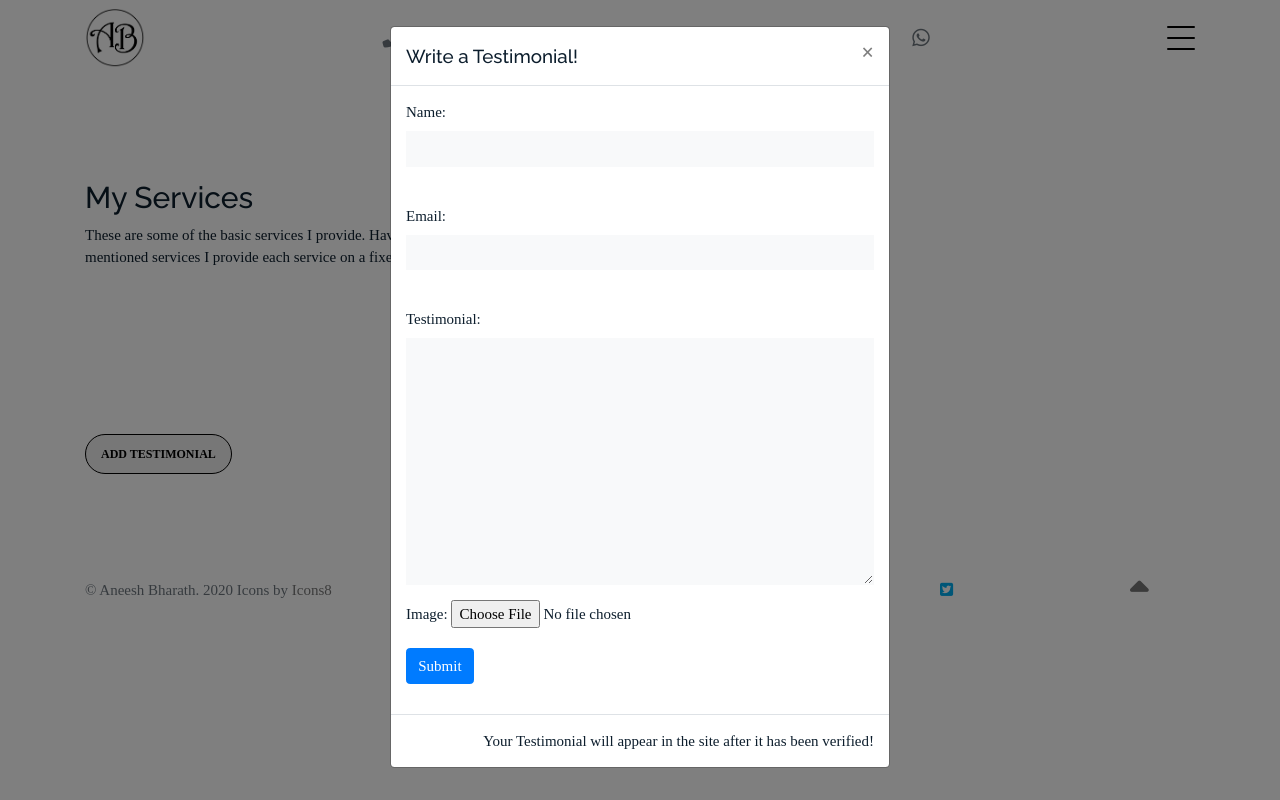
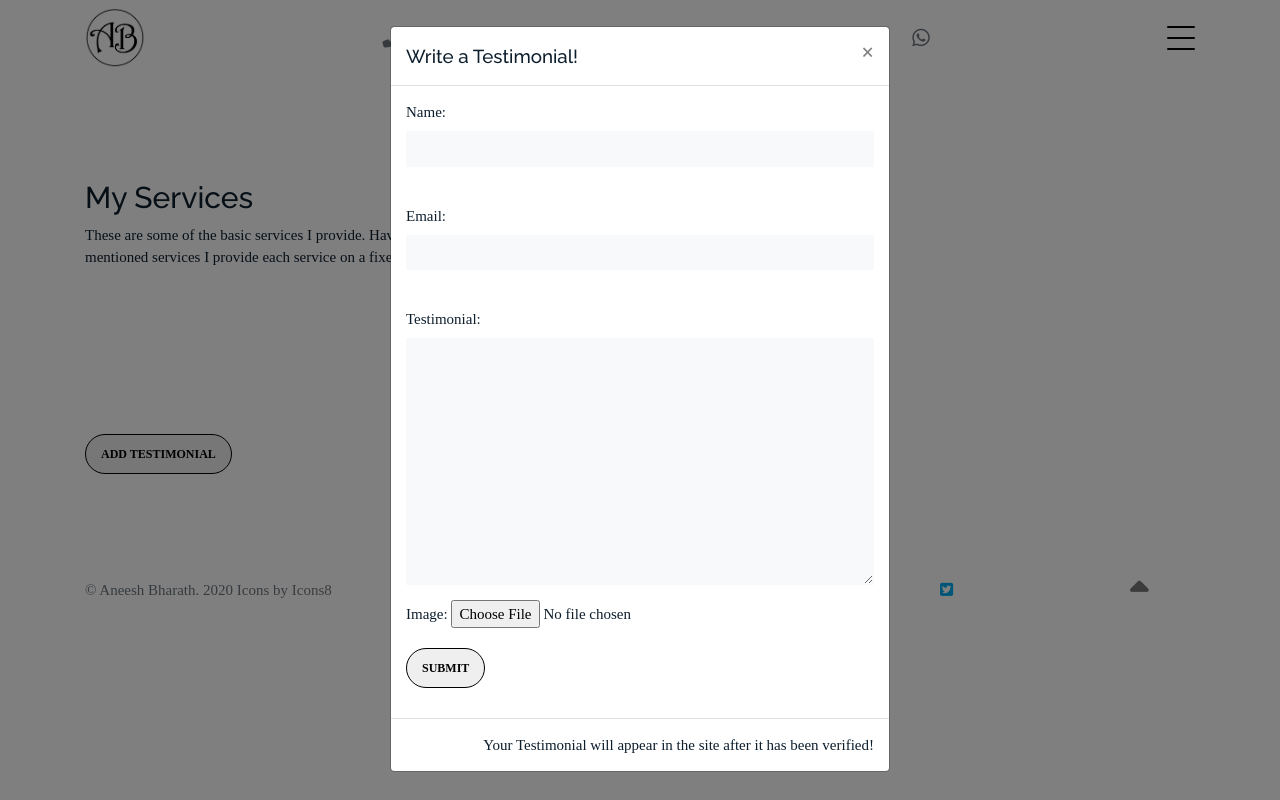
Before and after one commit to AneeshNi47/Portfolio-web, a Django app: page /services/ in a window 1280 px wide, after a click on "ADD TESTIMONIAL". Run offline with Django 3.2, Linux system fonts and the light colour scheme; data that the repository does not hold is empty; some libraries are stand-ins or nearby versions; some web fonts are replaced.

Commit message:
added button styling in modal

```diff
--- a/jobs/templates/jobs/services.html
+++ b/jobs/templates/jobs/services.html
@@ -61,7 +61,7 @@
                             {% endif %}
                         {% endfor %}
                         <a ></a>
-                        <button class="readmore d-block" type="button" style="border-radius: 50px;" onclick="modal_value(this)"
+                        <button class="readmore d-block"  style="border-radius: 50px;" type="button" onclick="modal_value(this)"
                         data-toggle="modal" data-id="{{ service.id }}"
                         data-toggle="modal"
                         href="#add_quote" class="btn btn-primary">
@@ -129,7 +129,7 @@
                         <input type="file" name="userimage"  id="fileToUpload">
                     </div>
                     <div class="form-group">
-                        <button type="submit" value="submit" class="btn btn-primary">Submit</button>
+                        <button type="submit" value="submit" class="readmore d-block"  style="border-radius: 50px;" >Submit</button>
                     </div>
                 </form>
               </div>
@@ -170,7 +170,7 @@
                           <input type="number" class="form-control" id="proj_budget" name="proj_budget">
                     </div>
                     <div class="form-group">
-                        <button type="submit" value="submit" class="btn btn-primary">Submit</button>
+                        <button type="submit" value="submit" class="readmore d-block"  style="border-radius: 50px;">Submit</button>
                     </div>
                 </form>
               </div>
```
